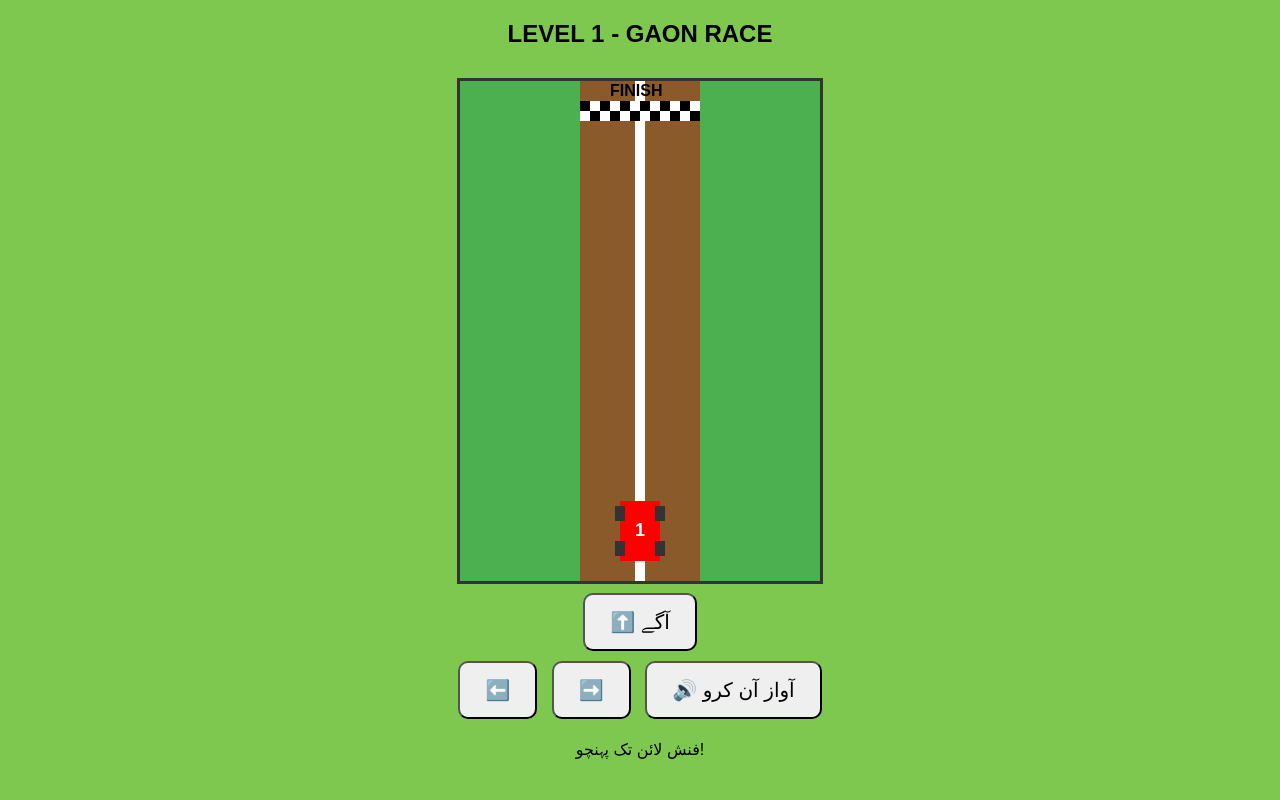
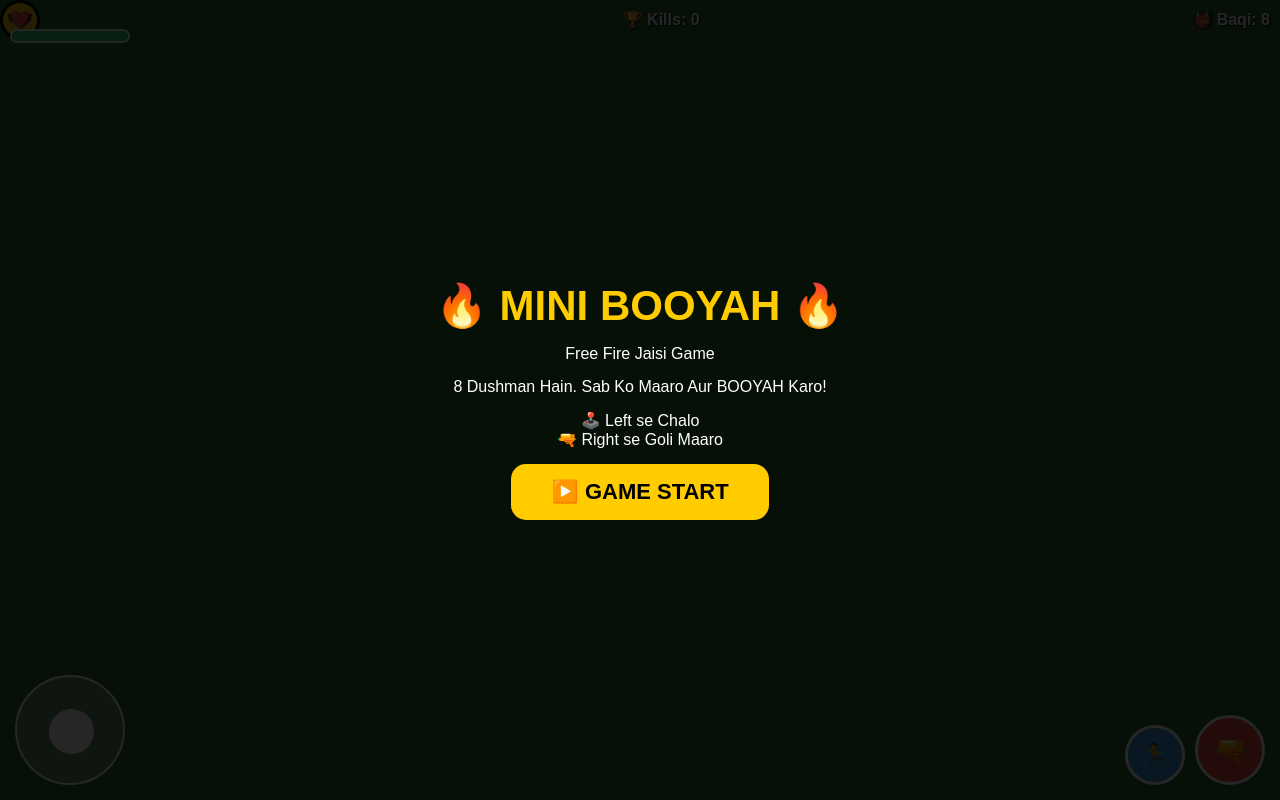
Before and after one commit to habibullah498649-beep/Meri-wabsite, a plain HTML site: page index.html in a window 1280 px wide. Drawn offline with Linux system fonts and the light colour scheme.

Commit message:
Update index.html

```diff
--- a/index.html
+++ b/index.html
@@ -1,71 +1,104 @@
 <!DOCTYPE html>
-<html>
+<html lang="ur">
 <head>
-<meta name="viewport" content="width=device-width, initial-scale=1">
-<title>Level 1 - Gaon Race</title>
+<meta charset="UTF-8">
+<meta name="viewport" content="width=device-width, initial-scale=1.0, maximum-scale=1.0, user-scalable=no">
+<title>Mini Booyah - Free Fire Jaisi Game</title>
 <style>
-body{margin:0;background:#7ec850;text-align:center;font-family:sans-serif}
-canvas{background:#8fd16a;border:3px solid #333;margin-top:10px}
-button{padding:15px 25px;font-size:20px;margin:5px;border-radius:10px}
+*{margin:0;padding:0;box-sizing:border-box;touch-action:none;user-select:none}
+body{background:#111;overflow:hidden;font-family:Arial,sans-serif;color:white}
+#game{width:100vw;height:100vh;position:relative;background:#2d6a2e;overflow:hidden}
+#player{width:40px;height:40px;background:#ffcc00;border-radius:50%;position:absolute;border:3px solid #000;display:flex;align-items:center;justify-content:center;font-size:22px;z-index:10}
+.enemy{width:36px;height:36px;background:#e74c3c;border-radius:50%;position:absolute;border:3px solid #000;display:flex;align-items:center;justify-content:center;font-size:20px}
+.bullet{width:8px;height:8px;background:yellow;border-radius:50%;position:absolute;z-index:5}
+#top{position:absolute;top:0;left:0;right:0;padding:10px;display:flex;justify-content:space-between;z-index:20;font-weight:bold;text-shadow:1px 1px 2px #000}
+#healthBar{width:120px;height:14px;background:#333;border:2px solid #fff;border-radius:10px;overflow:hidden}
+#healthFill{width:100%;height:100%;background:#2ecc71}
+#controls{position:absolute;bottom:15px;left:0;right:0;display:flex;justify-content:space-between;padding:0 15px;z-index:20}
+#joy{width:110px;height:110px;background:rgba(255,255,255,.25);border-radius:50%;position:relative;border:2px solid #fff}
+#knob{width:45px;height:45px;background:#fff;border-radius:50%;position:absolute;top:32px;left:32px}
+.btn{width:70px;height:70px;border-radius:50%;border:3px solid #fff;display:flex;align-items:center;justify-content:center;font-size:28px;font-weight:bold}
+#fireBtn{background:#e74c3c}
+#jumpBtn{background:#3498db;width:60px;height:60px;font-size:22px}
+#startScreen{position:absolute;inset:0;background:rgba(0,0,0,.85);z-index:50;display:flex;flex-direction:column;align-items:center;justify-content:center;gap:15px;text-align:center;padding:20px}
+#startBtn{background:#ffcc00;color:#000;padding:15px 40px;font-size:22px;font-weight:bold;border:none;border-radius:15px}
+#winScreen{position:absolute;inset:0;background:rgba(255,204,0,.95);color:#000;z-index:60;display:none;flex-direction:column;align-items:center;justify-content:center;gap:10px;text-align:center}
 </style>
 </head>
 <body>
-<h2>LEVEL 1 - GAON RACE</h2>
-<canvas id="game" width="360" height="500"></canvas><br>
-<button onclick="move('up')">⬆️ آگے</button><br>
-<button onclick="move('left')">⬅️</button>
-<button onclick="move('right')">➡️</button>
-<button onclick="startSound()">🔊 آواز آن کرو</button>
-<p id="msg">فنش لائن تک پہنچو!</p>
-
+<div id="game">
+  <div id="top">
+    <div>❤️ <div id="healthBar"><div id="healthFill"></div></div></div>
+    <div>🏆 Kills: <span id="kills">0</span></div>
+    <div>👹 Baqi: <span id="left">8</span></div>
+  </div>
+  <div id="player">😎</div>
+  <div id="controls">
+    <div id="joy"><div id="knob"></div></div>
+    <div style="display:flex;gap:10px;align-items:end">
+      <div class="btn" id="jumpBtn">🏃</div>
+      <div class="btn" id="fireBtn">🔫</div>
+    </div>
+  </div>
+  <div id="startScreen">
+    <h1 style="font-size:42px;color:#ffcc00">🔥 MINI BOOYAH 🔥</h1>
+    <p>Free Fire Jaisi Game</p>
+    <p>8 Dushman Hain. Sab Ko Maaro Aur BOOYAH Karo!</p>
+    <p>🕹️ Left se Chalo<br>🔫 Right se Goli Maaro</p>
+    <button id="startBtn">▶️ GAME START</button>
+  </div>
+  <div id="winScreen">
+    <h1 style="font-size:50px">🏆 BOOYAH! 🏆</h1>
+    <h2>Tu Jeet Gaya Yar!</h2>
+    <p>Tu hi No.1 Hai!</p>
+    <button onclick="location.reload()" style="padding:12px 30px;font-size:20px;border-radius:12px;border:3px solid #000;background:#fff;font-weight:bold">🔄 Dobara Khelo</button>
+  </div>
+</div>
 <script>
-let c=document.getElementById("game");
-let x=c.getContext("2d");
-let carX=160, carY=420;
-let audioCtx=null, osc=null;
-
-function startSound(){
-  if(!audioCtx){ audioCtx=new (window.AudioContext||window.webkitAudioContext)(); }
-  if(!osc){
-    osc=audioCtx.createOscillator();
-    let g=audioCtx.createGain();
-    osc.type='sawtooth'; osc.frequency.value=80; g.gain.value=0.05;
-    osc.connect(g); g.connect(audioCtx.destination); osc.start();
+let px=200, py=300, health=100, kills=0, enemies=[], bullets=[], playing=false, dx=0, dy=0;
+const player=document.getElementById('player');
+const game=document.getElementById('game');
+function spawnEnemies(){
+  for(let i=0;i<8;i++){
+    let e=document.createElement('div'); e.className='enemy'; e.textContent='👹';
+    let ex=Math.random()*300+20, ey=Math.random()*400+20;
+    e.style.left=ex+'px'; e.style.top=ey+'px'; game.appendChild(e);
+    enemies.push({el:e,x:ex,y:ey,hp:3,speed:0.4+Math.random()*0.5});
   }
-  document.getElementById("msg").innerText="آواز آن ہو گئی! اب کار چلاؤ";
 }
-
-function draw(){
-  x.clearRect(0,0,360,500);
-  // Road
-  x.fillStyle="#8a5a2b"; x.fillRect(120,0,120,500);
-  x.fillStyle="#fff"; x.fillRect(175,0,10,500);
-  // Grass / Fields
-  x.fillStyle="#4caf50"; x.fillRect(0,0,120,500); x.fillRect(240,0,120,500);
-  // Finish Line
-  x.fillStyle="#fff"; x.fillRect(120,20,120,20);
-  x.fillStyle="#000";
-  for(let i=0;i<6;i++){ x.fillRect(120+i*20,20,10,10); x.fillRect(130+i*20,30,10,10); }
-  x.fillStyle="#000"; x.font="bold 16px sans-serif"; x.fillText("FINISH",150,15);
-  // Car
-  x.fillStyle="red"; x.fillRect(carX,carY,40,60);
-  x.fillStyle="#333"; x.fillRect(carX-5,carY+5,10,15); x.fillRect(carX+35,carY+5,10,15);
-  x.fillRect(carX-5,carY+40,10,15); x.fillRect(carX+35,carY+40,10,15);
-  x.fillStyle="white"; x.font="bold 18px sans-serif"; x.fillText("1",carX+15,carY+35);
+document.getElementById('startBtn').onclick=()=>{document.getElementById('startScreen').style.display='none'; playing=true; spawnEnemies(); loop();};
+let joy=document.getElementById('joy'), knob=document.getElementById('knob'), joyActive=false;
+joy.addEventListener('touchstart',e=>{joyActive=true});
+joy.addEventListener('touchmove',e=>{let t=e.touches[0]; let r=joy.getBoundingClientRect(); let x=t.clientX-(r.left+55), y=t.clientY-(r.top+55); let d=Math.sqrt(x*x+y*y); if(d>40){x=x/d*40; y=y/d*40;} knob.style.left=(32+x)+'px'; knob.style.top=(32+y)+'px'; dx=x/40; dy=y/40;});
+joy.addEventListener('touchend',()=>{dx=0;dy=0; knob.style.left='32px'; knob.style.top='32px';});
+document.getElementById('fireBtn').addEventListener('touchstart',e=>{e.preventDefault(); shoot();});
+document.getElementById('fireBtn').addEventListener('click',shoot);
+function shoot(){
+  if(!playing) return;
+  let b=document.createElement('div'); b.className='bullet'; let bx=px+15, by=py+15; b.style.left=bx+'px'; b.style.top=by+'px'; game.appendChild(b);
+  let dirX=0, dirY=-1; let nearest=null, nd=9999; enemies.forEach(en=>{let d=Math.hypot(en.x-px,en.y-py); if(d<nd){nd=d; nearest=en;}});
+  if(nearest){let d=Math.hypot(nearest.x-px,nearest.y-py); dirX=(nearest.x-px)/d; dirY=(nearest.y-py)/d;}
+  bullets.push({el:b,x:bx,y:by,vx:dirX*8,vy:dirY*8});
+  let a=new Audio('https://www.soundjay.com/mechanical/sounds/gun-gunshot-01.mp3'); a.play().catch(()=>{});
 }
-
-function move(d){
-  if(osc) osc.frequency.value=120+Math.random()*80;
-  if(d=='up') carY-=20;
-  if(d=='left') carX-=20;
-  if(d=='right') carX+=20;
-  if(carY<=40){
-    document.getElementById("msg").innerText="جیت گئے! 🎉 Level 1 Complete!";
-    if(osc) osc.frequency.value=300;
-  }
-  draw();
+function loop(){
+  if(!playing) return;
+  px=Math.max(0,Math.min(window.innerWidth-40, px+dx*5)); py=Math.max(50,Math.min(window.innerHeight-150, py+dy*5));
+  player.style.left=px+'px'; player.style.top=py+'px';
+  bullets.forEach((b,i)=>{
+    b.x+=b.vx; b.y+=b.vy; b.el.style.left=b.x+'px'; b.el.style.top=b.y+'px';
+    enemies.forEach((en,ei)=>{
+      if(Math.hypot(en.x-b.x,en.y-b.y)<25){en.hp--; b.el.remove(); bullets.splice(i,1); if(en.hp<=0){en.el.remove(); enemies.splice(ei,1); kills++; document.getElementById('kills').textContent=kills; document.getElementById('left').textContent=enemies.length; if(enemies.length===0){document.getElementById('winScreen').style.display='flex'; playing=false;}}}
+    });
+    if(b.x<0||b.x>window.innerWidth||b.y<0||b.y>window.innerHeight){b.el.remove(); bullets.splice(i,1);}
+  });
+  enemies.forEach(en=>{
+    let d=Math.hypot(px-en.x,py-en.y); if(d>0){en.x+=(px-en.x)/d*en.speed; en.y+=(py-en.y)/d*en.speed;}
+    en.el.style.left=en.x+'px'; en.el.style.top=en.y+'px';
+    if(d<30){health-=0.5; document.getElementById('healthFill').style.width=health+'%'; if(health<=0){alert('Tu Haar Gaya! Dobara Koshish Kar'); location.reload();}}
+  });
+  requestAnimationFrame(loop);
 }
-draw();
 </script>
 </body>
 </html>
```
